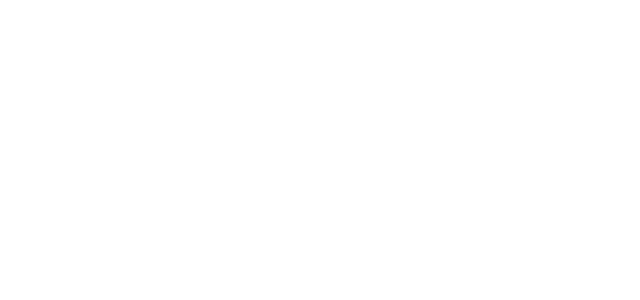
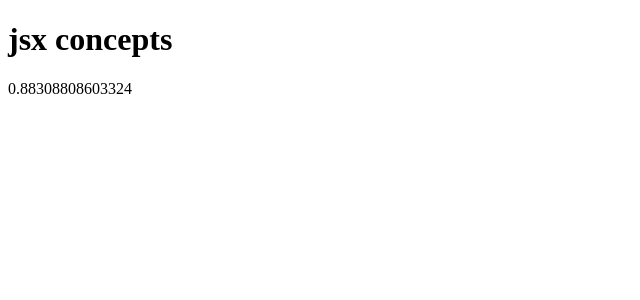
Before and after one commit to giovanne-aquino-clear/react-5-NextJS, a Next.js app: page /jsx in a window 1280 px wide. Shown: the top 300 px of the page, without its empty margins (0-640 px from the left). Built offline with nearby package versions, Linux system fonts and the light colour scheme.

Commit message:
acess js in jsx

```diff
--- a/src/pages/jsx.jsx
+++ b/src/pages/jsx.jsx
@@ -1,3 +1,9 @@
 export default  function jsx(){
+
+    return(
+<div>
     <h1>jsx concepts</h1>
+        { Math.random() }
+</div>
+    )
 }
```
